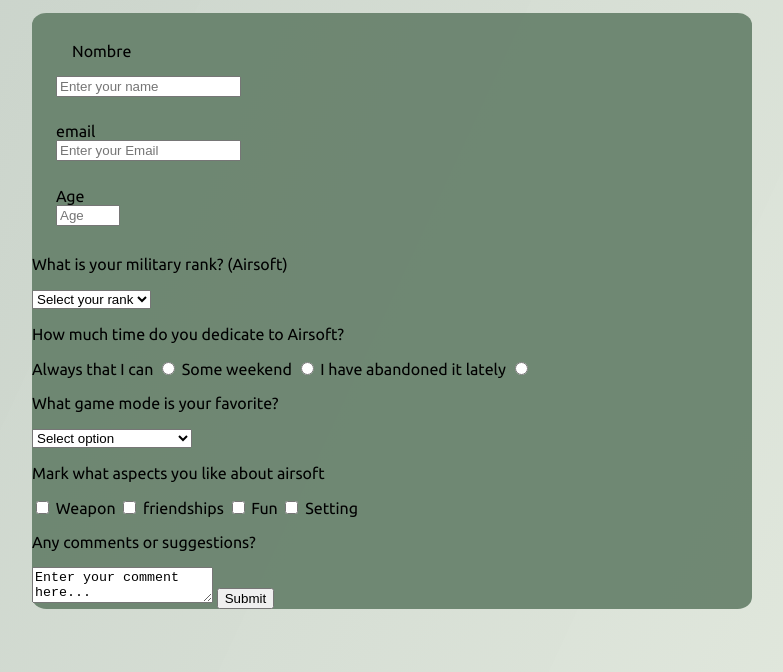
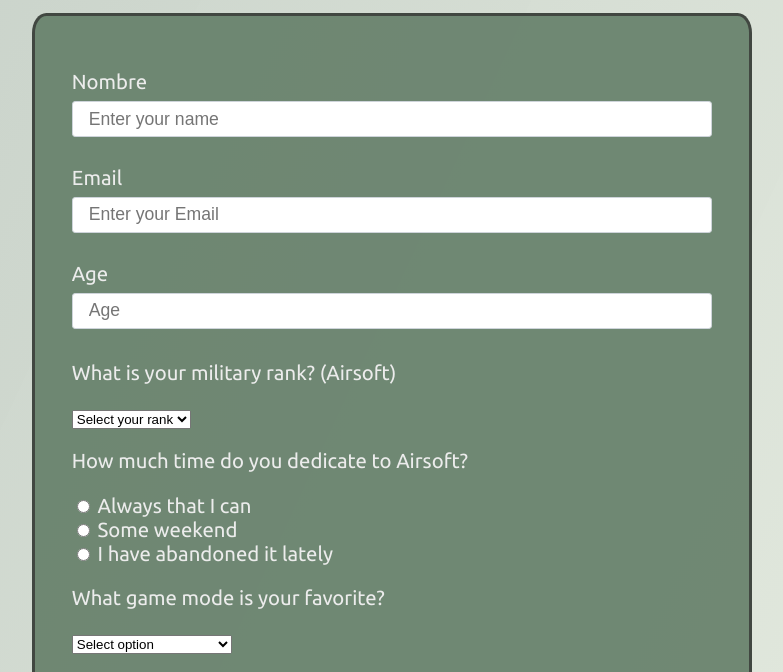
Before and after one commit to ManuPinero/Airsoft_form, a plain HTML site: page index.html in a window 1280 px wide. Shown: the part 101-773 px from the top of the page, without its empty margins (248-1031 px from the left). Drawn offline with Linux system fonts and the light colour scheme; a web font is replaced by a local one.

Commit message:
I modify the styles in the css file and add some div to the HTML

```diff
--- a/css/styles.css
+++ b/css/styles.css
@@ -1,3 +1,9 @@
+
+
+*::after {
+    box-sizing: border-box;
+}
+
 body {
     font-family: "Ubuntu" ;
 }
@@ -29,22 +35,52 @@ body::before {
 
 #survey-form {
     background-color: #66806aea ;
+    border: 3px solid #3c413dea ;
     border-radius: 2%;
+    padding: 2.3rem;
+    font-size: 1.27rem;
+    color: #ececec;
 }
 
 .group-input{
+    padding: 0.7rem 0rem;
+}
+
+.labelposition{
+    display: flex;
+    padding: 0.4rem 0rem;
+}
+
+.inputp{
+    width: 100%;
+    height: 2.3rem;
+    font-size: 1.1rem;
+    padding: 0rem 1rem;
+    border-radius: 0.20rem;
+    border: 1px solid #ced4da;
+    box-sizing: border-box;
+}
+
+/* .pposition{
+    padding: 1rem 1.5rem;
+} */
+
+/* #dropdown{
+    padding: 0.8rem 1.5rem;
+} */
+
+/* .radiogroup{
+    display: block;
     padding: 0.8rem 1.5rem;
 }
 
-#name-label{
-    display: flex;
-    padding: 1rem;
+.checkgroup{
+    display: block;
+    padding: 0.8rem 1.5rem;
+} */
+
+ .sugg {
+    display:block;
+    padding: 0.8rem 1.5rem;
+    box-sizing: border-box;
 }
-
-#email-label{
-    display: flex;
-}
-
-#number-label{
-    display: flex;
-}
--- a/index.html
+++ b/index.html
@@ -21,21 +21,21 @@
         <form id="survey-form" action="#">
 
             <div class="group-input">
-                <label id="name-label">Nombre</label>
-                <input type="text" id="name" name="username" placeholder="Enter your name" required>
+                <label id="name-label" class="labelposition">Nombre</label>
+                <input type="text" id="name" class="inputp" name="username" placeholder="Enter your name" required>
             </div>
 
             <div class="group-input">
-                <label id="email-label">email</label>
-                <input type="text" id="email" name="email" placeholder="Enter your Email" required>
+                <label id="email-label" class="labelposition">Email</label>
+                <input type="text" id="email" class="inputp" name="email" placeholder="Enter your Email" required>
             </div>
 
             <div class="group-input">
-                <label id="number-label">Age</label>
-                <input type="number" id="age" name="age" placeholder="Age" required max="100" min="1">
+                <label id="number-label" class="labelposition">Age</label>
+                <input type="number" id="age" class="inputp" name="age" placeholder="Age" required max="100" min="1">
             </div>
 
-            <p>What is your military rank? (Airsoft)</p>
+            <p class="pposition">What is your military rank? (Airsoft)</p>
             <select name="experience" id="dropdown">
                 <option>Select your rank</option>
                 <option>Newbie</option>
@@ -46,18 +46,24 @@
                 <option>Colonel</option>
             </select>
 
-            <p>How much time do you dedicate to Airsoft?</p>
+            <p class="pposition">How much time do you dedicate to Airsoft?</p>
 
+            <div class="radiogroup">
+                <input type="radio" class="radiostyle" name="dedicaded">
                 <label for="dedicaded">Always that I can</label>
+            </div>
+
+            <div class="radiogroup">
                 <input type="radio" class="radiostyle" name="dedicaded">
+                <label for="dedicaded">Some weekend</label>
+            </div>
 
-            <label for="dedicaded">Some weekend</label>
+            <div class="radiogroup">
                 <input type="radio" class="radiostyle" name="dedicaded">
+                <label for="dedicaded">I have abandoned it lately</label>
+            </div>
 
-            <label for="dedicaded">I have abandoned it lately</label>
-            <input type="radio" class="radiostyle" name="dedicaded">
-
-            <p>What game mode is your favorite?</p>
+            <p class="pposition">What game mode is your favorite?</p>
             <select name="gamemode" id="dropdown">
                 <option>Select option</option>
                 <option>CQB</option>
@@ -67,22 +73,30 @@
                 <option>Historical Reenactment</option>
             </select>
 
-            <p>Mark what aspects you like about airsoft</p>
+            <p class="pposition">Mark what aspects you like about airsoft</p>
 
+            <div class="checkgroup">
                 <input type="checkbox" class="checkoption" name="aspect">
                 <label>Weapon</label>
+            </div>
 
+            <div class="checkgroup">
                 <input type="checkbox" class="checkoption" name="aspect">
                 <label>friendships</label>
+            </div>
 
+            <div class="checkgroup">
                 <input type="checkbox" class="checkoptoin" name="aspect">
                 <label>Fun</label>
+            </div>
 
+            <div class="checkgroup">
                 <input type="checkbox" class="checkoption" name="aspect">
                 <label>Setting</label>
+            </div>
 
-            <p>Any comments or suggestions?</p>
-            <textarea>Enter your comment here...</textarea>
+            <p class="pposition">Any comments or suggestions?</p>
+            <textarea class="sugg">Enter your comment here...</textarea>
 
             <button type="summit">Submit</button>
         </form>
```
Lines whose indentation alone changed are shown as unchanged.
